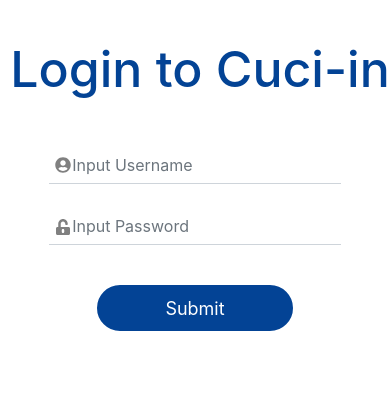
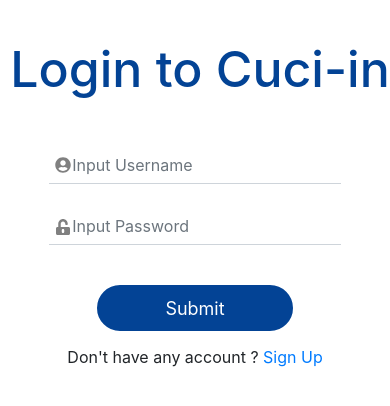
Before and after one commit to Sekigahara/cuci.in-frontend, a React (Create React App) app: page /login in a window 390 px wide. Shown: the top 406 px of the page. Built offline with nearby package versions, Linux system fonts and the light colour scheme.

Commit message:
adding responsive link login and sign up

```diff
--- a/src/components/Form/LoginForm.js
+++ b/src/components/Form/LoginForm.js
@@ -63,6 +63,10 @@ const LoginForm = () => {
               <Button variant="primary" onClick={onSubmit}>
                 Submit
               </Button>
+              <p className="small-signup"> Don't have any account ?
+                 <a href="/register"> Sign Up </a>
+              </p>
+
             </div>
           </Form>
         </div>
--- a/src/components/Form/RegisterForm.js
+++ b/src/components/Form/RegisterForm.js
@@ -131,6 +131,9 @@ const RegisterForm = () => {
 					<button type="button" class="btn btn-primary">Sign Up</button>
 				</div>
 			</Nav.Link>
+			<p className="small-login"> Already have an account ?
+                 <a href="/login"> Login </a>
+            </p>
         </div>
     )
 }
--- a/src/styles/index.css
+++ b/src/styles/index.css
@@ -288,6 +288,12 @@ nav .auth .line {
     margin-left: 2%;
 }
 
+@media screen and (min-width: 780px){
+    .small-signup{
+        display: none;
+    }
+}
+
 @media screen and (max-width: 780px){
     .sidebar{
         display:none;
@@ -316,6 +322,10 @@ nav .auth .line {
 
     .login-btn button{
         margin-left: 0px;
+    }
+
+    .small-signup{
+        margin-top: 4%
     }
 }
 
@@ -359,6 +369,12 @@ nav .auth .line {
     box-shadow: none;
 }
 
+@media screen and (min-width: 780px){
+    .small-login{
+        display: none;
+    }
+}
+
 @media screen and (max-width: 780px){
     .sidebar-register{
         display: none;
@@ -387,6 +403,11 @@ nav .auth .line {
     .login-btn-reg button{
         margin-top: 10%;
         margin-left: 0px;
+    }
+
+    .small-login{
+        text-align: center;
+        margin-top: 3%;
     }
 }
 
```
